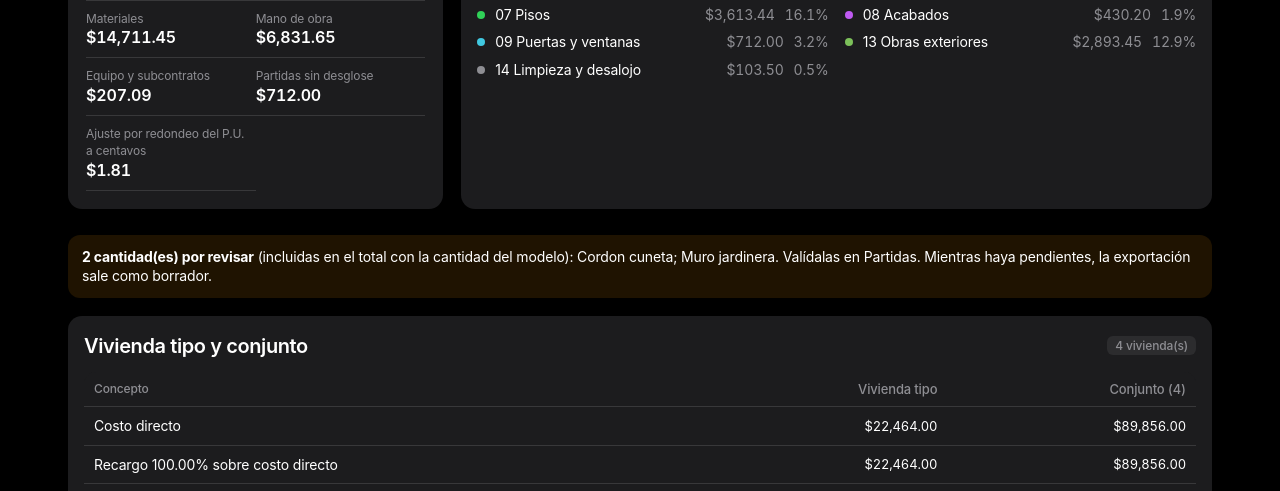
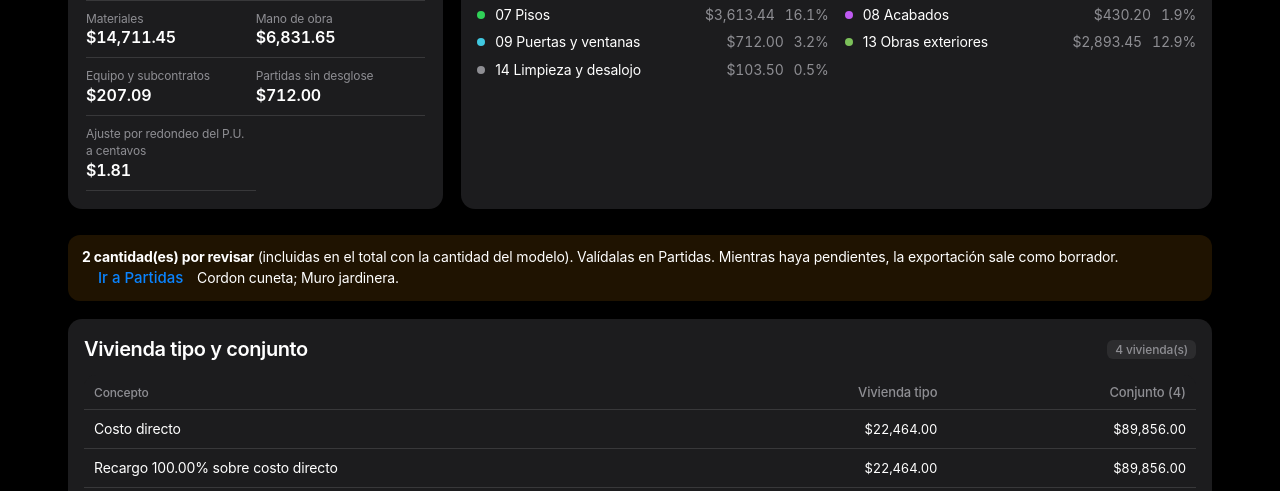
Before and after one commit to willgom3z1025-dotcom/presupuesto-apu-demo, a plain HTML site: page v8/index.html in a window 1280 px wide. Shown: the part 309-800 px from the top of the page. Drawn offline with Linux system fonts and the light colour scheme; no server answers.

Commit message:
v8: avisos del presupuesto en resumen corto con lista plegable
Co-Authored-By: Claude Opus 5.5 <noreply@anthropic.com>
Claude-Session: https://claude.ai/code/session_016E5NPXRRr7mrvi9GbLuWp4

```diff
--- a/v8/index.html
+++ b/v8/index.html
@@ -1114,9 +1114,14 @@ function renderPresupuesto(){
     <div class="bar" role="img" aria-label="Distribución por capítulo">${todos.filter(g=>g.sub>0).map(g => `<i style="width:${(g.sub/tot*100).toFixed(2)}%;background:${g.c}" title="${esc(g.nombre)}"></i>`).join("")}</div>
     <div class="legend">${todos.map(g => `<div><span class="dot" style="background:${g.c}"></span><span class="lname">${g.cc} ${esc(g.nombre)}</span><span class="n">${money(g.sub)}</span><span class="n">${c.cd ? num(g.sub/tot*100,1) : "0.0"}%</span></div>`).join("")}</div>`;
   const prob = ls.filter(l => l.problema), rev = ls.filter(l => l.pendiente && !l.problema), val = ls.filter(l => l.validada && l.revisar);
-  $("#avisos").innerHTML = (prob.length ? `<div class="note"><b>${prob.length} partida(s) fuera del total:</b> ${prob.map(l => esc(l.titulo) + " (" + l.problema.toLowerCase() + ")").join("; ")}.</div>` : "") +
-    (rev.length ? `<div class="note" style="margin-top:8px"><b>${rev.length} cantidad(es) por revisar</b> (incluidas en el total con la cantidad del modelo): ${rev.map(l => `${esc(l.titulo)}`).join("; ")}. Valídalas en Partidas. Mientras haya pendientes, la exportación sale como borrador.</div>` : "") +
-    (val.length ? `<div class="note info" style="margin-top:8px"><b>${val.length} cantidad(es) validada(s)</b> con observación: ${val.map(l => `${esc(l.titulo)}${l.obs ? " (" + esc(l.obs) + ")" : ""}`).join("; ")}.</div>` : "");
+  // Avisos cortos: el resumen arriba y la lista completa plegada (con pocas partidas se muestran directo)
+  const listaAviso = (arr, txt) => arr.length <= 4 ? ` ${arr.map(txt).join("; ")}.` :
+    `<details style="margin-top:6px"><summary class="small" style="cursor:pointer">Ver las ${arr.length}</summary><ul class="small" style="margin:6px 0 0;padding-left:18px">${arr.map(l => `<li>${txt(l)}</li>`).join("")}</ul></details>`;
+  const irPartidas = `<button class="btn ghost" style="margin-left:6px;padding:2px 10px" data-irvista="partidas">Ir a Partidas</button>`;
+  const motivos = {}; prob.forEach(l => { const m = l.problema.toLowerCase(); motivos[m] = (motivos[m] || 0) + 1; });
+  $("#avisos").innerHTML = (prob.length ? `<div class="note"><b>${prob.length} partida(s) fuera del total</b> (${Object.entries(motivos).map(([m, n]) => `${n} ${esc(m)}`).join(", ")}). Revísalas en Partidas para que entren al total.${irPartidas}${listaAviso(prob, l => esc(l.titulo) + ' <span class="muted">(' + esc(l.problema.toLowerCase()) + ")</span>")}</div>` : "") +
+    (rev.length ? `<div class="note" style="margin-top:8px"><b>${rev.length} cantidad(es) por revisar</b> (incluidas en el total con la cantidad del modelo). Valídalas en Partidas. Mientras haya pendientes, la exportación sale como borrador.${irPartidas}${listaAviso(rev, l => esc(l.titulo))}</div>` : "") +
+    (val.length ? `<div class="note info" style="margin-top:8px"><b>${val.length} cantidad(es) validada(s)</b> con observación.${listaAviso(val, l => `${esc(l.titulo)}${l.obs ? " (" + esc(l.obs) + ")" : ""}`)}</div>` : "");
   const chips = l => (l.problema ? ` <span class="chip bad">${esc(l.problema)}</span>` : "") + (l.pu && l.pu.editado ? ' <span class="chip info">Editado</span>' : "") + (l.pendiente ? ' <span class="chip warn">Cantidad por revisar</span>' : (l.validada && l.revisar ? ' <span class="chip ok">Cantidad validada</span>' : ""));
   $("#tblPres").innerHTML = `<thead><tr><th>Código</th><th>Partida</th><th class="u">Unidad</th><th class="n">Cantidad</th><th class="n">P.U. (C.D.)</th><th class="n">Parcial</th><th class="n">P.U. venta</th><th class="n">Total</th></tr></thead><tbody>` +
     grupos.map(g => `<tr class="cap"><td class="code">${g.cc}</td><td colspan="4"><span class="capcell">${ico(g.cc,true)}${esc(g.nombre)}</span></td><td class="n">${money(g.sub)}</td><td></td><td class="n">${money(g.venta)}</td></tr>` +
@@ -2345,6 +2350,7 @@ document.addEventListener("click", e => {
   if((x = T("[data-nuevoproy]"))){ const p = x.dataset.nuevoproy === "ejemplo" ? proyectoEjemplo() : proyectoVacio(); DB.proyectos[p.id] = p; DB.actual = p.id; OPEN = null; guardar(); render(); ir(x.dataset.nuevoproy === "ejemplo" ? "presupuesto" : "proyecto"); toast("Proyecto creado"); return; }
   if(T("[data-duplicar]")){ const c = JSON.parse(JSON.stringify(P())); c.id = uid(); c.nombre += " (copia)"; c.numero = nuevoNumero(); c.creado = c.mod = Date.now(); DB.proyectos[c.id] = c; DB.actual = c.id; OPEN = null; guardar(); render(); toast("Proyecto duplicado"); return; }
   if((x = T("[data-abrir]"))){ DB.actual = x.dataset.abrir; OPEN = null; QUERY = ""; guardar(); render(); toast("Proyecto abierto"); return; }
+  if((x = T("[data-irvista]"))){ ir(x.dataset.irvista); window.scrollTo(0, 0); return; }
   if((x = T("[data-borrarapu]"))){ OPEN = "borrarapu:" + x.dataset.borrarapu; renderSheet(); return; }
   if((x = T("[data-borrarrec]"))){ OPEN = "borrarrec:" + x.dataset.borrarrec; renderSheet(); return; }
   if((x = T("[data-confirmborrarcat]"))){ borrarCatalogo(x.dataset.confirmborrarcat); return; }
```
